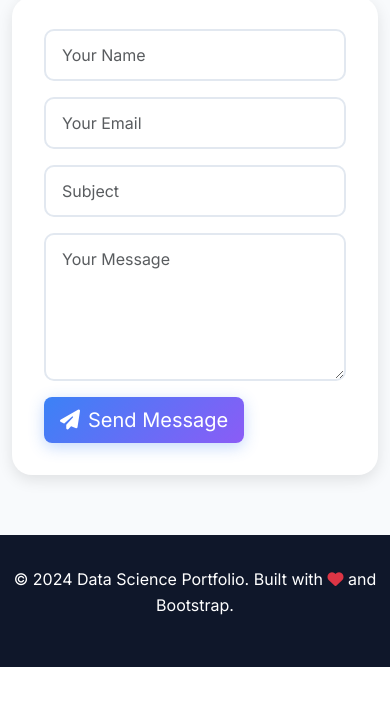
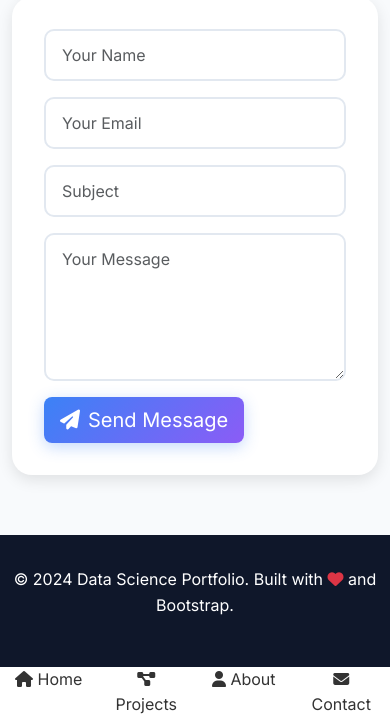
Before and after one commit to Molhany/My-Portfolio, a plain HTML site: page index.html in a window 390 px wide. Shown: the part 8441-9159 px from the top of the page. Before the commit the page ends 9108 px from the top, so only its background shows below. Drawn offline with nearby package versions, Linux system fonts and the light colour scheme.

Commit message:
Update index.html

```diff
--- a/index.html
+++ b/index.html
@@ -3,10 +3,7 @@
 <head>
     <meta charset="UTF-8">
     <meta name="viewport" content="width=device-width, initial-scale=1.0">
-
-    <title>Adrian Molhany – Portfolio & Projects</title>
-
-<meta name="description" content="Welcome to Adrian Molhany's personal website showcasing web development projects, skills, and contact info.">
+    <title>Data Science & Informatics Portfolio</title>
 
     <!-- Bootstrap CSS -->
     <link href="https://cdn.jsdelivr.net/npm/bootstrap@5.3.0/dist/css/bootstrap.min.css" rel="stylesheet">
@@ -511,6 +508,7 @@
                         <div class="social-links">
                             <a href="#" class="social-link"><i class="fab fa-linkedin"></i></a>
                             <a href="#" class="social-link"><i class="fab fa-github"></i></a>
+
                             <a href="https://wa.me/+263712118756?text=Hello%20Adrian%2C%20I%20visited%20your%20website%20and%20would%20like%20to%20inquire%20about%20one%20of%20your%20services." target="_blank" class="social-link">
  <i class="fab fa-whatsapp" style=" color: #25D366;"></i> </a>
                         </div>
@@ -552,6 +550,38 @@
         </div>
     </footer>
 
+    <!-- Mobile Bottom Navigation -->
+    <nav class="mobile-bottom-nav d-lg-none">
+        <div class="container">
+            <div class="row">
+                <div class="col-3 text-center">
+                    <a href="#home" class="nav-link">
+                        <i class="fas fa-home"></i>
+                        <span>Home</span>
+                    </a>
+                </div>
+                <div class="col-3 text-center">
+                    <a href="#projects" class="nav-link">
+                        <i class="fas fa-project-diagram"></i>
+                        <span>Projects</span>
+                    </a>
+                </div>
+                <div class="col-3 text-center">
+                    <a href="#about" class="nav-link">
+                        <i class="fas fa-user"></i>
+                        <span>About</span>
+                    </a>
+                </div>
+                <div class="col-3 text-center">
+                    <a href="#contact" class="nav-link">
+                        <i class="fas fa-envelope"></i>
+                        <span>Contact</span>
+                    </a>
+                </div>
+            </div>
+        </div>
+    </nav>
+
     <!-- Bootstrap JS -->
     <script src="https://cdn.jsdelivr.net/npm/bootstrap@5.3.0/dist/js/bootstrap.bundle.min.js"></script>
 
```
